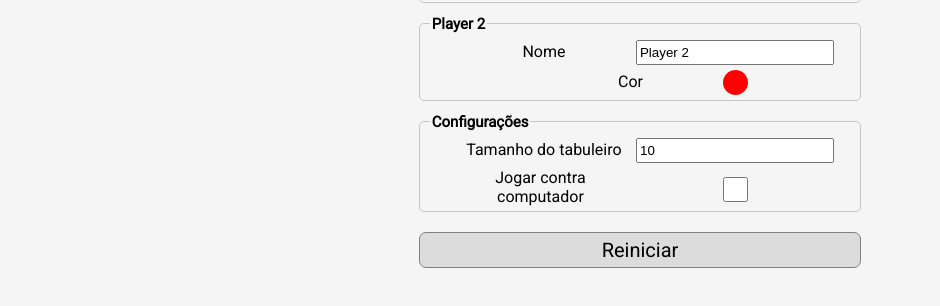
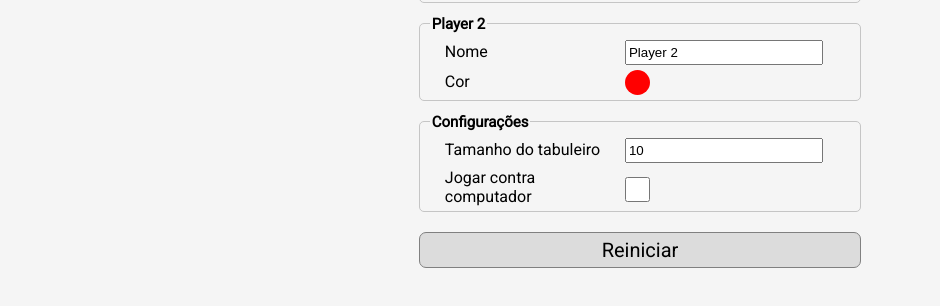
Before and after one commit to diteix/lil-square-of-eight, a plain HTML site: page index.html in a window 1280 px wide. Both pictures are taken after a click on the picture 35 px from the left and 35 px from the top of the page. Shown: the part 142-448 px from the top of the page, without its empty margins (0-940 px from the left). Drawn offline with Linux system fonts and the light colour scheme.

Commit message:
Fixing checkbox position

```diff
--- a/css/style.css
+++ b/css/style.css
@@ -14,9 +14,9 @@ h1 { text-align: center; }
 #configuration .button { border-radius: 7px; border: 0.5px gray solid; background: gainsboro; width: 100%; font-family: 'Roboto', sans-serif; font-size: 20px; padding: 5px;}
 .content div { border: 1px solid rgb(197, 197, 197); border-radius: 5px; padding: 0; margin-bottom: 20px; }
 .content div h3 { background: whitesmoke; margin: -11px 0px 0px 10px; width: fit-content; padding: 2px; font-size: 15px; }
-.content div p { width: 100%; text-align: center; margin: 5px; }
+.content div p { width: 100%; text-align: left; margin: 5px; }
 .content div p * { display: inline-block; }
-/* .content input { border: none; } */
-.content div p input { height: 25px; width: 45%; }
-.content div p label { width: 40%; }
+.content div p input[type="text"] { height: 25px; width: 45%; }
+.content div p input[type="checkbox"], .content div p input[type="radio"] { height: 25px; width: 25px; margin: 0px; }
+.content div p label { width: 40%; padding-left: 20px; }
 .content .button-content { border:none; }
```
